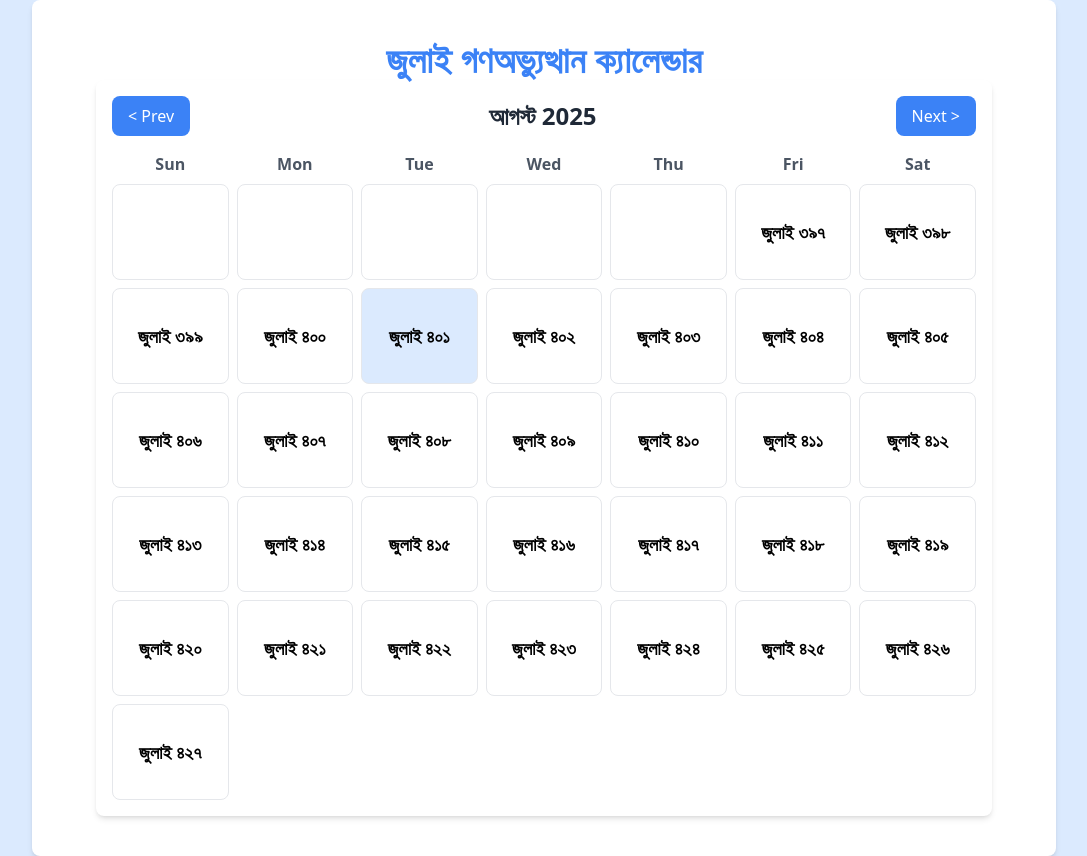
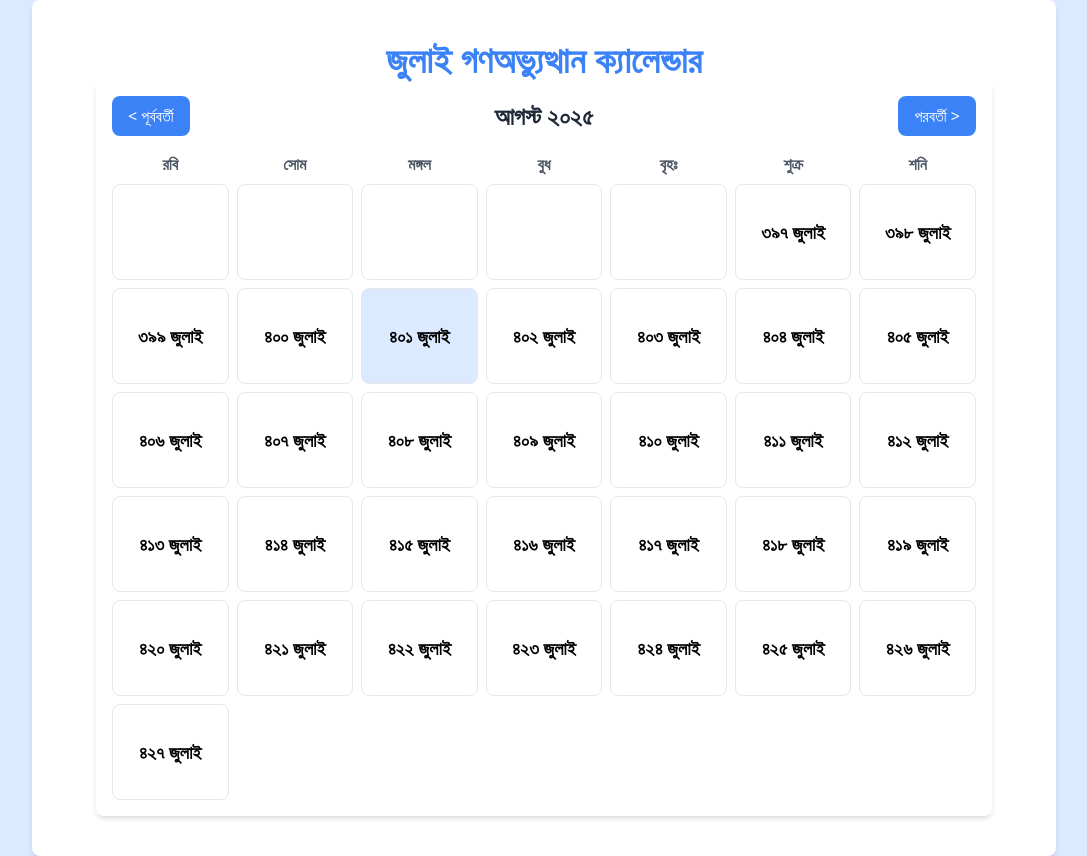
Before and after one commit to rakib3004/july-uprising-calendar, an Angular app: page / in a window 1280 px wide. Shown: the whole page, without its empty margins (96-1183 px from the left). Built offline with nearby package versions, Linux system fonts and the light colour scheme.

Commit message:
Translate July Custom Calendar component to Bengali. Updated month navigation buttons and day headers to reflect Bengali language, enhancing accessibility for Bengali-speaking users.

```diff
--- a/src/components/july-custom-calendar/july-custom-calendar.component.html
+++ b/src/components/july-custom-calendar/july-custom-calendar.component.html
@@ -3,13 +3,13 @@
   <!-- Header: Month and Year -->
   <div class="flex justify-between items-center mb-4">
     <button (click)="prevMonth()" class="px-4 py-2 bg-blue-500 text-white rounded-lg hover:bg-blue-600 transition-colors">
-      &lt; Prev
+      &lt; পূর্ববর্তী
     </button>
     <h2 class="text-2xl font-bold text-gray-800">
-      {{ monthName }} {{ year }}
+      {{ monthName }} {{ toBanglaNumber(year) }}
     </h2>
     <button (click)="nextMonth()" class="px-4 py-2 bg-blue-500 text-white rounded-lg hover:bg-blue-600 transition-colors">
-      Next &gt;
+      পরবর্তী &gt;
     </button>
   </div>
 
@@ -17,13 +17,13 @@
   <div class="grid grid-cols-7 gap-2 text-center">
 
     <!-- Day Headers -->
-    <div class="font-bold text-gray-600">Sun</div>
-    <div class="font-bold text-gray-600">Mon</div>
-    <div class="font-bold text-gray-600">Tue</div>
-    <div class="font-bold text-gray-600">Wed</div>
-    <div class="font-bold text-gray-600">Thu</div>
-    <div class="font-bold text-gray-600">Fri</div>
-    <div class="font-bold text-gray-600">Sat</div>
+    <div class="font-bold text-gray-600">রবি</div>
+    <div class="font-bold text-gray-600">সোম</div>
+    <div class="font-bold text-gray-600">মঙ্গল</div>
+    <div class="font-bold text-gray-600">বুধ</div>
+    <div class="font-bold text-gray-600">বৃহঃ</div>
+    <div class="font-bold text-gray-600">শুক্র</div>
+    <div class="font-bold text-gray-600">শনি</div>
 
     <!-- Calendar Days -->
     <div *ngFor="let day of days"
@@ -31,12 +31,14 @@
          [class.bg-blue-100]="isToday(day)"
          [class.text-gray-400]="day === null">
 
-      <span *ngIf="day !== null && getCustomJulyDay(day) !== null" class="text-lg font-semibold">
-        জুলাই {{ toBanglaNumber(getCustomJulyDay(day)) }}
-      </span>
-      <span *ngIf="day !== null && getCustomJulyDay(day) === null" class="text-lg font-semibold text-gray-400">
-        -
-      </span>
+      <ng-container *ngIf="day !== null">
+        <span *ngIf="isCustomJulyDate(day)" class="text-lg font-semibold">
+          {{ toBanglaNumber(getCustomJulyDay(day)) }} জুলাই
+        </span>
+        <span *ngIf="!isCustomJulyDate(day)" class="text-lg font-semibold">
+          {{ toBanglaNumber(day) }} {{ monthName }}
+        </span>
+      </ng-container>
 
     </div>
 
```
